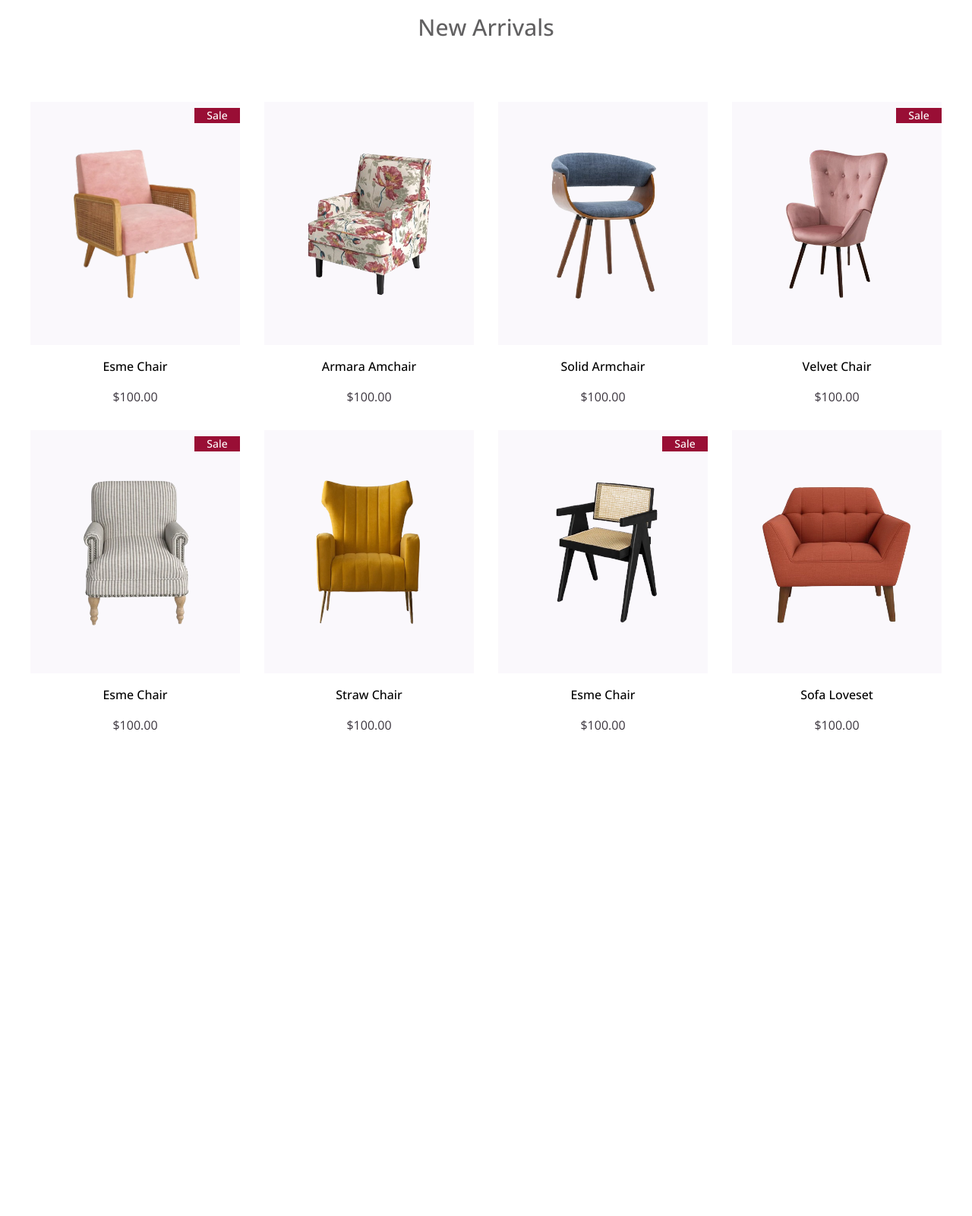
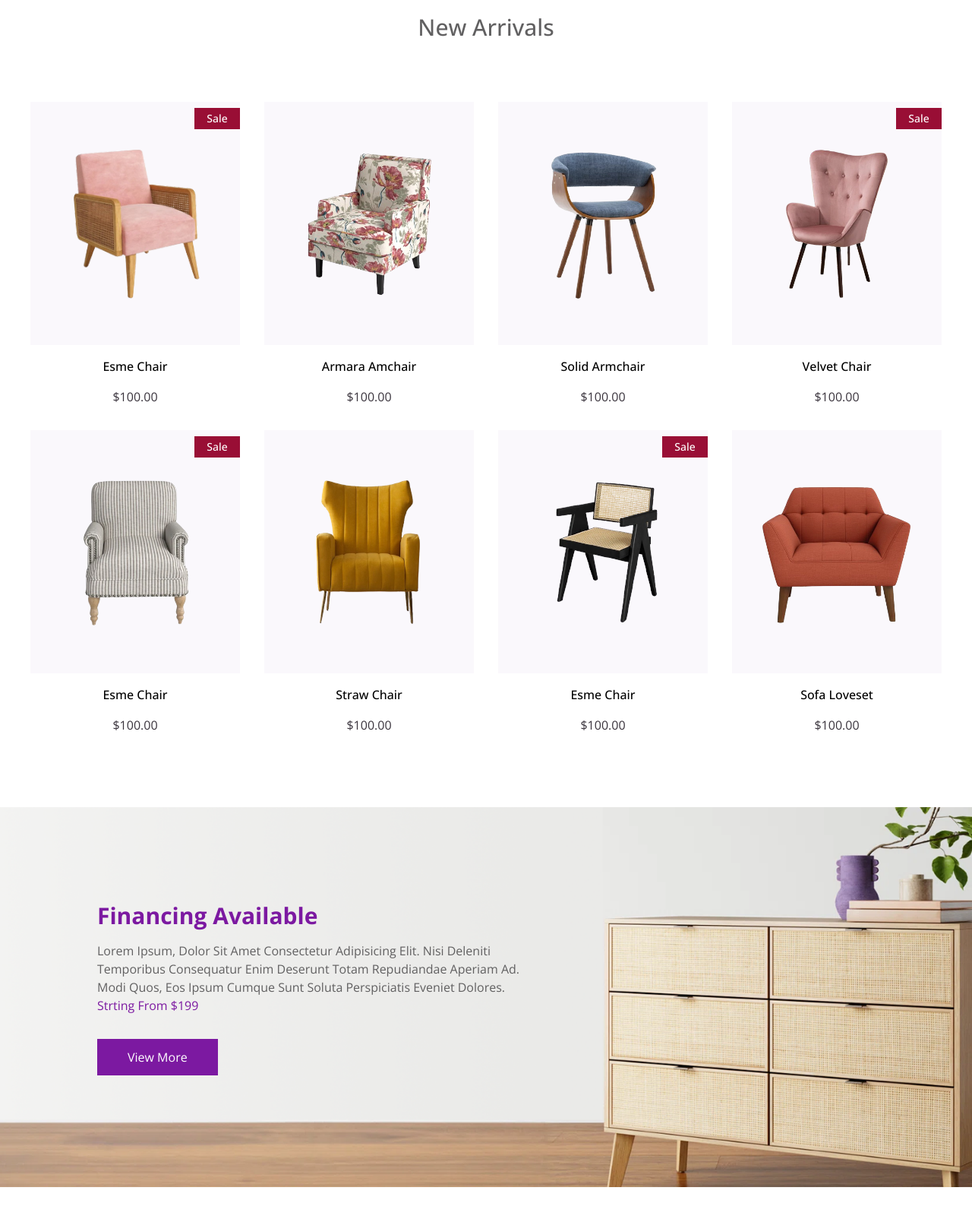
Before and after one commit to Faezeh-adbii/project_tailwind, a website: page public/index.html in a window 1280 px wide. Shown: the part 1037-2637 px from the top of the page at 76% size. Before the commit the page ends 2099 px from the top, so only its background shows below. Drawn offline with nearby package versions, Linux system fonts and the light colour scheme; a web font is replaced by a local one.

Commit message:
build commode section

```diff
--- a/public/index.html
+++ b/public/index.html
@@ -196,12 +196,14 @@
                 <div class="card">
                     <div
                         class="min-h-80 bg-gray-violet-10 flex flex-col justify-center items-center hover:bg-[#eaecef] group relative overflow-hidden ">
-                        <span class="absolute top-2 right-0 w-15 h-7.5 leading-7.5 text-white text-center text-sm font-medium bg-purple-red">
+                        <span
+                            class="absolute top-2 right-0 w-15 h-7 leading-7 text-white text-center text-sm font-medium bg-purple-red">
                             sale
                         </span>
                         <img src="../src/images/arrivals1.png" alt=""
                             class="group-hover:scale-[1.3] transition-all duration-300">
-                        <div class="flex justify-between bg-gray-violet-600 text-white w-full p-3 absolute bottom-0 translate-y-6 group-hover:translate-y-0 opacity-0 group-hover:opacity-100 group-hover:bottom-0 transition duration-300  ease-in">
+                        <div
+                            class="flex justify-between bg-gray-violet-600 text-white w-full p-3 absolute bottom-0 translate-y-6 group-hover:translate-y-0 opacity-0 group-hover:opacity-100 group-hover:bottom-0 transition duration-300  ease-in">
                             <p class="flex items-center">
                                 <svg xmlns="http://www.w3.org/2000/svg" fill="none" viewBox="0 0 24 24"
                                     stroke-width="1.5" stroke="currentColor" class="w-5 h-5">
@@ -224,7 +226,8 @@
                             </p>
                         </div>
                     </div>
-                    <h4 class="text-center py-4 font-medium text-gray-vilet-500 hover:text-violet-500 cursor-pointer ">esme chair</h4>
+                    <h4 class="text-center py-4 font-medium text-gray-vilet-500 hover:text-violet-500 cursor-pointer ">
+                        esme chair</h4>
                     <p class="text-center  text-gray-violet-600 ">$100.00</p>
                 </div>
                 <div class="card">
@@ -233,7 +236,8 @@
 
                         <img src="../src/images/arrivals2.png" alt=""
                             class="group-hover:scale-[1.3] transition-all duration-300">
-                        <div class="flex justify-between bg-gray-violet-600 text-white w-full p-3 absolute bottom-0 translate-y-6 group-hover:translate-y-0 opacity-0 group-hover:opacity-100 group-hover:bottom-0 transition duration-300  ease-in">
+                        <div
+                            class="flex justify-between bg-gray-violet-600 text-white w-full p-3 absolute bottom-0 translate-y-6 group-hover:translate-y-0 opacity-0 group-hover:opacity-100 group-hover:bottom-0 transition duration-300  ease-in">
                             <p class="flex items-center">
                                 <svg xmlns="http://www.w3.org/2000/svg" fill="none" viewBox="0 0 24 24"
                                     stroke-width="1.5" stroke="currentColor" class="w-5 h-5">
@@ -256,7 +260,8 @@
                             </p>
                         </div>
                     </div>
-                    <h4 class="text-center py-4 font-medium text-gray-vilet-500 hover:text-violet-500 cursor-pointer ">armara amchair</h4>
+                    <h4 class="text-center py-4 font-medium text-gray-vilet-500 hover:text-violet-500 cursor-pointer ">
+                        armara amchair</h4>
                     <p class="text-center  text-gray-violet-600 ">$100.00</p>
                 </div>
                 <div class="card">
@@ -265,7 +270,8 @@
 
                         <img src="../src/images/arrivals3.png" alt=""
                             class="group-hover:scale-[1.3] transition-all duration-300">
-                        <div class="flex justify-between bg-gray-violet-600 text-white w-full p-3 absolute bottom-0 translate-y-6 group-hover:translate-y-0 opacity-0 group-hover:opacity-100 group-hover:bottom-0 transition duration-300  ease-in">
+                        <div
+                            class="flex justify-between bg-gray-violet-600 text-white w-full p-3 absolute bottom-0 translate-y-6 group-hover:translate-y-0 opacity-0 group-hover:opacity-100 group-hover:bottom-0 transition duration-300  ease-in">
                             <p class="flex items-center">
                                 <svg xmlns="http://www.w3.org/2000/svg" fill="none" viewBox="0 0 24 24"
                                     stroke-width="1.5" stroke="currentColor" class="w-5 h-5">
@@ -288,18 +294,21 @@
                             </p>
                         </div>
                     </div>
-                    <h4 class="text-center py-4 font-medium text-gray-vilet-500 hover:text-violet-500 cursor-pointer ">solid armchair</h4>
+                    <h4 class="text-center py-4 font-medium text-gray-vilet-500 hover:text-violet-500 cursor-pointer ">
+                        solid armchair</h4>
                     <p class="text-center  text-gray-violet-600 ">$100.00</p>
                 </div>
                 <div class="card">
                     <div
                         class="min-h-80 bg-gray-violet-10 flex flex-col justify-center items-center hover:bg-[#eaecef] group relative overflow-hidden ">
-                        <span class="absolute top-2 right-0 w-15 h-7.5 leading-7.5 text-white text-center text-sm font-medium bg-purple-red">
+                        <span
+                            class="absolute top-2 right-0 w-15 h-7 leading-7 text-white text-center text-sm font-medium bg-purple-red">
                             sale
                         </span>
                         <img src="../src/images/arrivals4.png" alt=""
                             class="group-hover:scale-[1.3] transition-all duration-300">
-                        <div class="flex justify-between bg-gray-violet-600 text-white w-full p-3 absolute bottom-0 translate-y-6 group-hover:translate-y-0 opacity-0 group-hover:opacity-100 group-hover:bottom-0 transition duration-300  ease-in">
+                        <div
+                            class="flex justify-between bg-gray-violet-600 text-white w-full p-3 absolute bottom-0 translate-y-6 group-hover:translate-y-0 opacity-0 group-hover:opacity-100 group-hover:bottom-0 transition duration-300  ease-in">
                             <p class="flex items-center">
                                 <svg xmlns="http://www.w3.org/2000/svg" fill="none" viewBox="0 0 24 24"
                                     stroke-width="1.5" stroke="currentColor" class="w-5 h-5">
@@ -322,18 +331,21 @@
                             </p>
                         </div>
                     </div>
-                    <h4 class="text-center py-4 font-medium text-gray-vilet-500 hover:text-violet-500 cursor-pointer ">velvet chair</h4>
+                    <h4 class="text-center py-4 font-medium text-gray-vilet-500 hover:text-violet-500 cursor-pointer ">
+                        velvet chair</h4>
                     <p class="text-center  text-gray-violet-600 ">$100.00</p>
                 </div>
                 <div class="card">
                     <div
                         class="min-h-80 bg-gray-violet-10 flex flex-col justify-center items-center hover:bg-[#eaecef] group relative overflow-hidden ">
-                        <span class="absolute top-2 right-0 w-15 h-7.5 leading-7.5 text-white text-center text-sm font-medium bg-purple-red">
+                        <span
+                            class="absolute top-2 right-0 w-15 h-7 leading-7 text-white text-center text-sm font-medium bg-purple-red">
                             sale
                         </span>
                         <img src="../src/images/arrivals5.png" alt=""
                             class="group-hover:scale-[1.3] transition-all duration-300">
-                        <div class="flex justify-between bg-gray-violet-600 text-white w-full p-3 absolute bottom-0 translate-y-6 group-hover:translate-y-0 opacity-0 group-hover:opacity-100 group-hover:bottom-0 transition duration-300  ease-in">
+                        <div
+                            class="flex justify-between bg-gray-violet-600 text-white w-full p-3 absolute bottom-0 translate-y-6 group-hover:translate-y-0 opacity-0 group-hover:opacity-100 group-hover:bottom-0 transition duration-300  ease-in">
                             <p class="flex items-center">
                                 <svg xmlns="http://www.w3.org/2000/svg" fill="none" viewBox="0 0 24 24"
                                     stroke-width="1.5" stroke="currentColor" class="w-5 h-5">
@@ -356,7 +368,8 @@
                             </p>
                         </div>
                     </div>
-                    <h4 class="text-center py-4 font-medium text-gray-vilet-500 hover:text-violet-500 cursor-pointer ">esme chair</h4>
+                    <h4 class="text-center py-4 font-medium text-gray-vilet-500 hover:text-violet-500 cursor-pointer ">
+                        esme chair</h4>
                     <p class="text-center  text-gray-violet-600 ">$100.00</p>
                 </div>
                 <div class="card">
@@ -364,7 +377,8 @@
                         class="min-h-80 bg-gray-violet-10 flex flex-col justify-center items-center hover:bg-[#eaecef] group relative overflow-hidden ">
                         <img src="../src/images/arrivals6.png" alt=""
                             class="group-hover:scale-[1.3] transition-all duration-300">
-                        <div class="flex justify-between bg-gray-violet-600 text-white w-full p-3 absolute bottom-0 translate-y-6 group-hover:translate-y-0 opacity-0 group-hover:opacity-100 group-hover:bottom-0 transition duration-300  ease-in">
+                        <div
+                            class="flex justify-between bg-gray-violet-600 text-white w-full p-3 absolute bottom-0 translate-y-6 group-hover:translate-y-0 opacity-0 group-hover:opacity-100 group-hover:bottom-0 transition duration-300  ease-in">
                             <p class="flex items-center">
                                 <svg xmlns="http://www.w3.org/2000/svg" fill="none" viewBox="0 0 24 24"
                                     stroke-width="1.5" stroke="currentColor" class="w-5 h-5">
@@ -387,18 +401,21 @@
                             </p>
                         </div>
                     </div>
-                    <h4 class="text-center py-4 font-medium text-gray-vilet-500 hover:text-violet-500 cursor-pointer ">straw chair</h4>
+                    <h4 class="text-center py-4 font-medium text-gray-vilet-500 hover:text-violet-500 cursor-pointer ">
+                        straw chair</h4>
                     <p class="text-center  text-gray-violet-600 ">$100.00</p>
                 </div>
                 <div class="card">
                     <div
                         class="min-h-80 bg-gray-violet-10 flex flex-col justify-center items-center hover:bg-[#eaecef] group relative overflow-hidden ">
-                        <span class="absolute top-2 right-0 w-15 h-7.5 leading-7.5 text-white text-center text-sm font-medium bg-purple-red">
+                        <span
+                            class="absolute top-2 right-0 w-15 h-7 leading-7 text-white text-center text-sm font-medium bg-purple-red">
                             sale
                         </span>
                         <img src="../src/images/arrivals7.png" alt=""
                             class="group-hover:scale-[1.3] transition-all duration-300">
-                        <div class="flex justify-between bg-gray-violet-600 text-white w-full p-3 absolute bottom-0 translate-y-6 group-hover:translate-y-0 opacity-0 group-hover:opacity-100 group-hover:bottom-0 transition duration-300  ease-in">
+                        <div
+                            class="flex justify-between bg-gray-violet-600 text-white w-full p-3 absolute bottom-0 translate-y-6 group-hover:translate-y-0 opacity-0 group-hover:opacity-100 group-hover:bottom-0 transition duration-300  ease-in">
                             <p class="flex items-center">
                                 <svg xmlns="http://www.w3.org/2000/svg" fill="none" viewBox="0 0 24 24"
                                     stroke-width="1.5" stroke="currentColor" class="w-5 h-5">
@@ -421,7 +438,8 @@
                             </p>
                         </div>
                     </div>
-                    <h4 class="text-center py-4 font-medium text-gray-vilet-500 hover:text-violet-500 cursor-pointer ">esme chair</h4>
+                    <h4 class="text-center py-4 font-medium text-gray-vilet-500 hover:text-violet-500 cursor-pointer ">
+                        esme chair</h4>
                     <p class="text-center  text-gray-violet-600 ">$100.00</p>
                 </div>
                 <div class="card">
@@ -429,7 +447,8 @@
                         class="min-h-80 bg-gray-violet-10 flex flex-col justify-center items-center hover:bg-[#eaecef] group relative overflow-hidden ">
                         <img src="../src/images/arrivals8.png" alt=""
                             class="group-hover:scale-[1.3] transition-all duration-300">
-                        <div class="flex justify-between bg-gray-violet-600 text-white w-full p-3 absolute bottom-0 translate-y-6 group-hover:translate-y-0 opacity-0 group-hover:opacity-100 group-hover:bottom-0 transition duration-300  ease-in">
+                        <div
+                            class="flex justify-between bg-gray-violet-600 text-white w-full p-3 absolute bottom-0 translate-y-6 group-hover:translate-y-0 opacity-0 group-hover:opacity-100 group-hover:bottom-0 transition duration-300  ease-in">
                             <p class="flex items-center">
                                 <svg xmlns="http://www.w3.org/2000/svg" fill="none" viewBox="0 0 24 24"
                                     stroke-width="1.5" stroke="currentColor" class="w-5 h-5">
@@ -452,12 +471,30 @@
                             </p>
                         </div>
                     </div>
-                    <h4 class="text-center py-4 font-medium text-gray-vilet-500 hover:text-violet-500 cursor-pointer ">sofa loveset</h4>
+                    <h4 class="text-center py-4 font-medium text-gray-vilet-500 hover:text-violet-500 cursor-pointer ">
+                        sofa loveset</h4>
                     <p class="text-center  text-gray-violet-600 ">$100.00</p>
                 </div>
             </div>
         </section>
         <!--end new arrival section-->
+
+
+        <!--start commode section-->
+        <section class="my-24 capitalize min-h-125 bg-commode bg-center bg-no-repeat bg-cover relative ">
+            <div class="text-gray-violet-500 absolute top-1/4 left-[10%]">
+                <h2 class="text-violet-500 font-bold text-3xl pb-4">financing available</h2>
+                <p class="md:w-1/2 " >Lorem ipsum, dolor sit amet consectetur adipisicing elit. Nisi deleniti temporibus consequatur enim
+                    deserunt totam repudiandae aperiam ad. Modi quos, eos ipsum cumque sunt soluta perspiciatis eveniet
+                    dolores.</p>
+                    <h4 class="text-violet-500"> strting from
+                        <span>$199</span>
+                    </h4>
+                    <a href="#" class="inline-block bg-violet-500 px-10 py-3 mt-8 text-white">view more</a>
+            </div>
+
+        </section>
+        <!--end commode section-->
     </main>
     <footer></footer>
 
```
Also changed, not shown: tailwind.config.js (+8 -4 lines), public/output.css.
